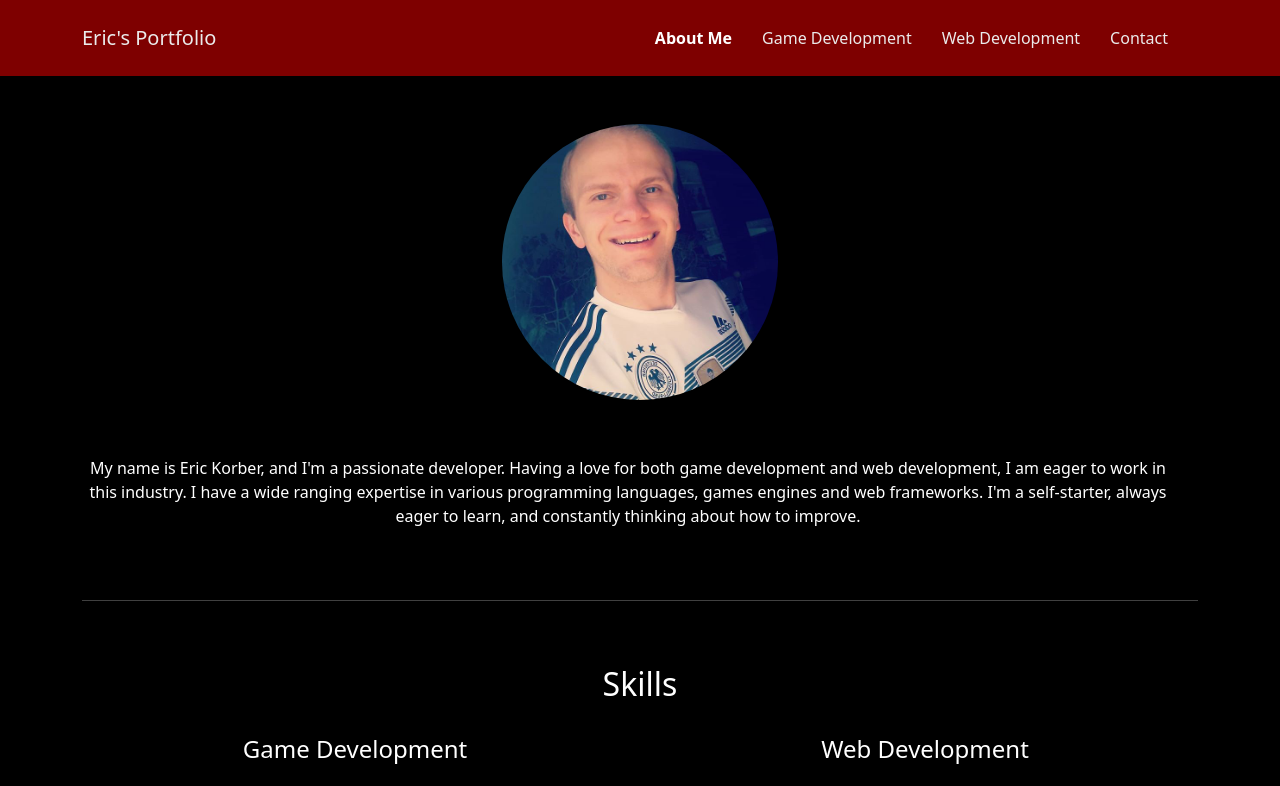
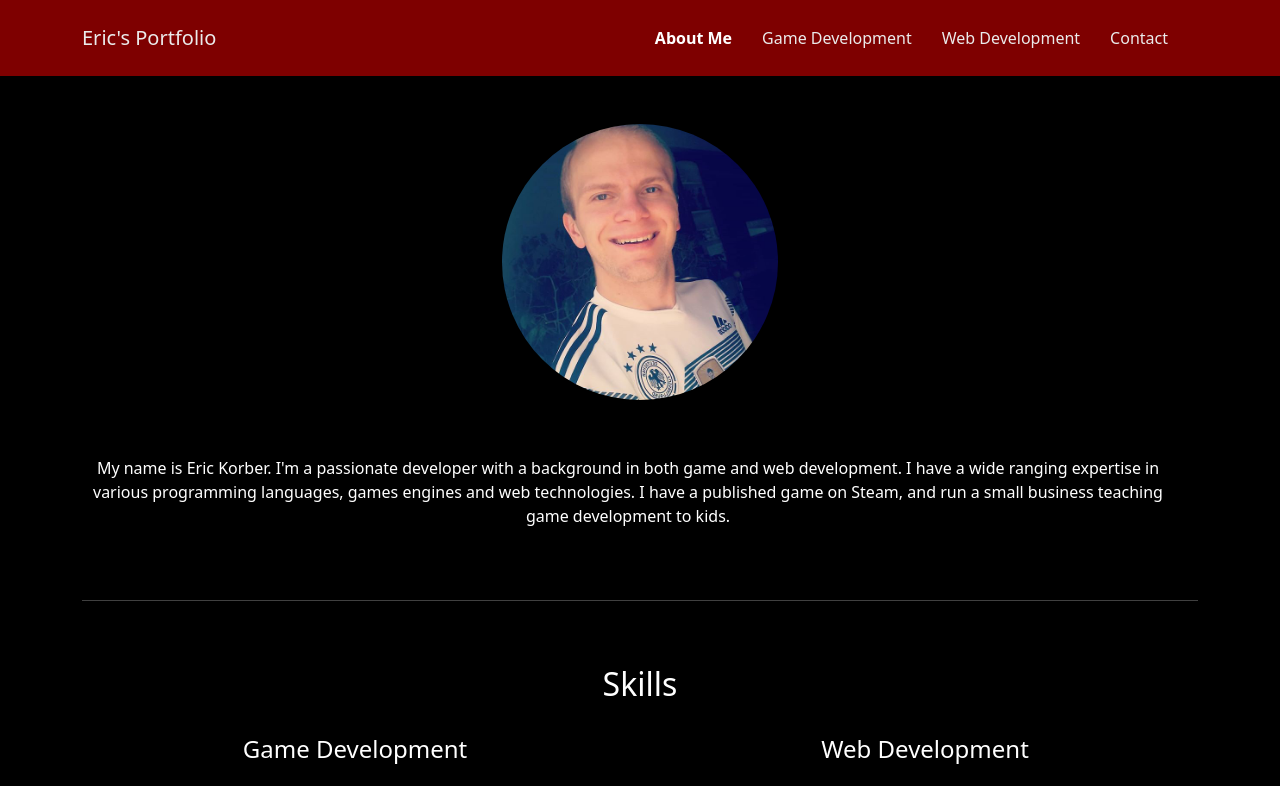
Before and after one commit to ekorber/eric-korber-portfolio-site-v2, a React (Create React App) app: page / in a window 1280 px wide. Shown: the top 786 px of the page. Built offline with nearby package versions, Linux system fonts and the light colour scheme.

Commit message:
Update About Me text

```diff
--- a/src/pages/AboutPage.js
+++ b/src/pages/AboutPage.js
@@ -9,7 +9,7 @@ function AboutPage() {
             </div>
 
             <div className="row col-lg-12 text-center">
-                <p className="mb-5">My name is Eric Korber, and I'm a passionate developer. Having a love for both game development and web development, I am eager to work in this industry. I have a wide ranging expertise in various programming languages, games engines and web frameworks. I'm a self-starter, always eager to learn, and constantly thinking about how to improve.</p>
+                <p className="mb-5">My name is Eric Korber. I'm a passionate developer with a background in both game and web development. I have a wide ranging expertise in various programming languages, games engines and web technologies. I have a published game on Steam, and run a small business teaching game development to kids.</p>
             </div>
 
             <hr />
```
